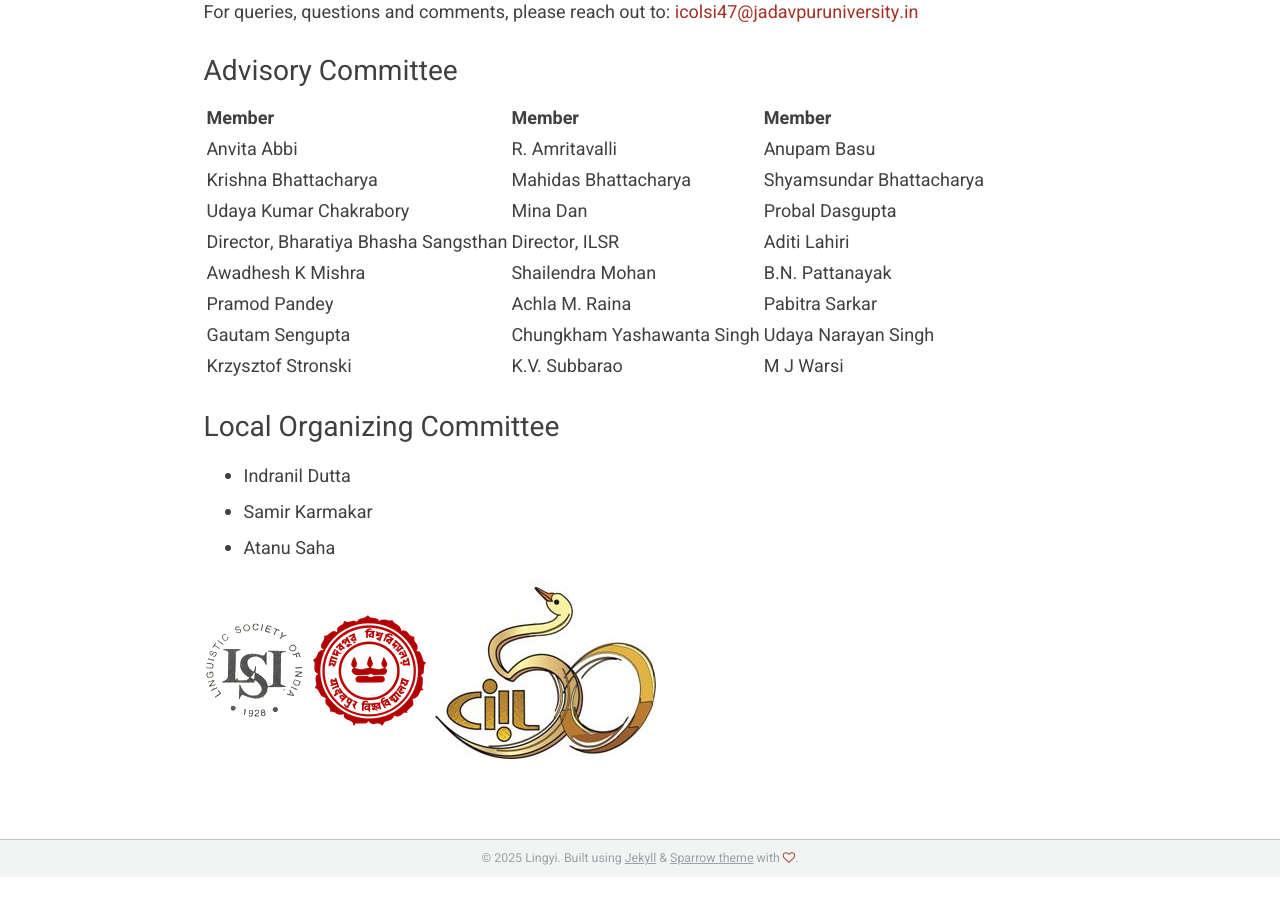
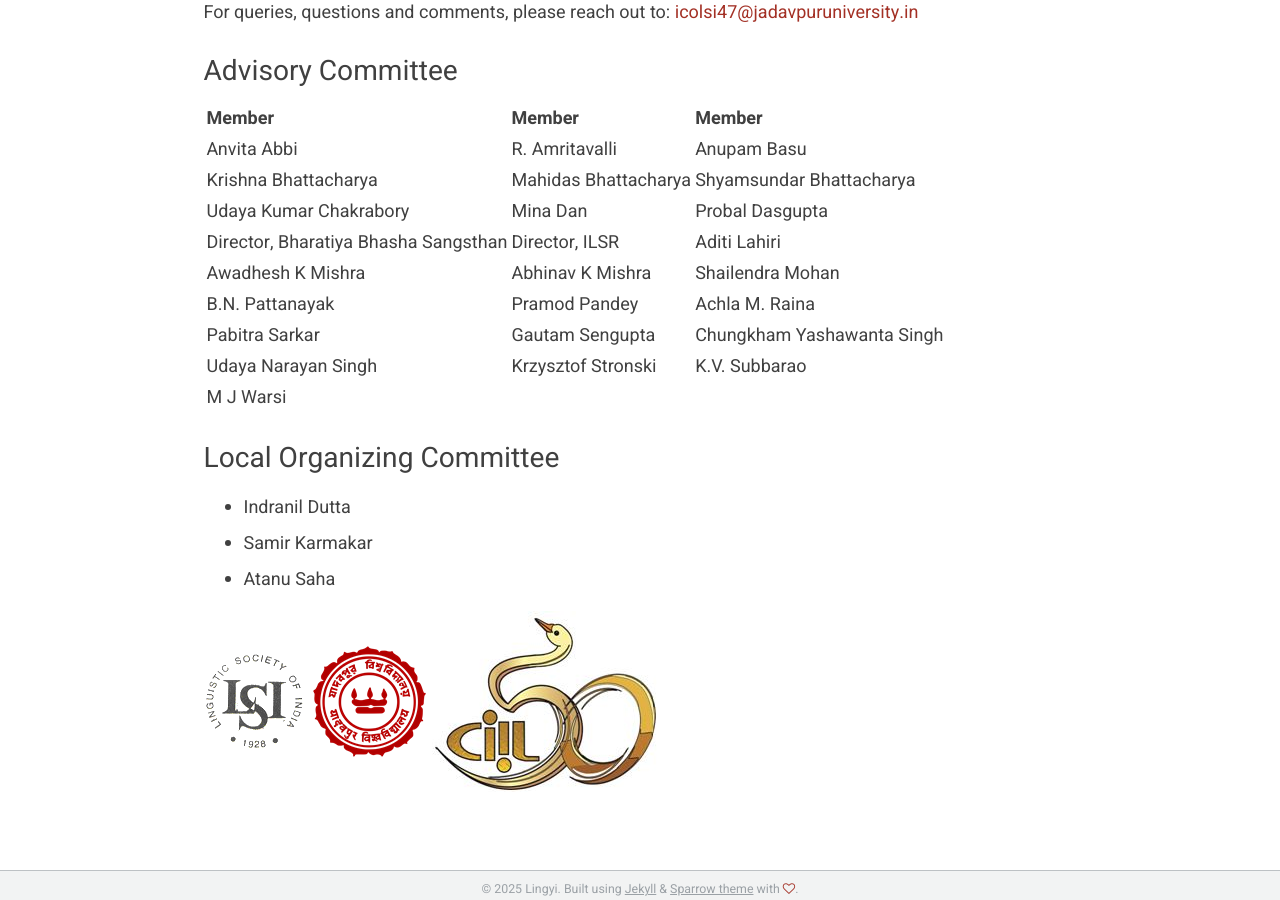
Before and after one commit to icolsi47/icolsi47.github.io, a Jekyll site: the page built from index.md, in a window 1280 px wide and 900 px high, scrolled down 2297 px. Built offline with Jekyll 4.4.1, drawn with Linux system fonts in a browser that asks for light colours; before the commit the page ends 3174 px from its top, so only the background shows below that.

```diff
--- a/index.md
+++ b/index.md
@@ -59,10 +59,11 @@
 | Krishna Bhattacharya      | Mahidas Bhattacharya       | Shyamsundar Bhattacharya       |
 | Udaya Kumar Chakrabory    | Mina Dan                   | Probal Dasgupta                |
 | Director, Bharatiya Bhasha Sangsthan | Director, ILSR          | Aditi Lahiri                   |
-| Awadhesh K Mishra         | Shailendra Mohan           | B.N. Pattanayak                |
-| Pramod Pandey             | Achla M. Raina             | Pabitra Sarkar                 |
-| Gautam Sengupta           | Chungkham Yashawanta Singh | Udaya Narayan Singh            |
-| Krzysztof Stronski        | K.V. Subbarao              | M J Warsi                      |
+| Awadhesh K Mishra         | Abhinav K Mishra  | Shailendra Mohan           |
+| B.N. Pattanayak              | Pramod Pandey             | Achla M. Raina             |
+|Pabitra Sarkar                | Gautam Sengupta           | Chungkham Yashawanta Singh |
+| Udaya Narayan Singh            | Krzysztof Stronski        | K.V. Subbarao              |
+| M J Warsi                      |
 
 ## Local Organizing Committee
 - Indranil Dutta
```
